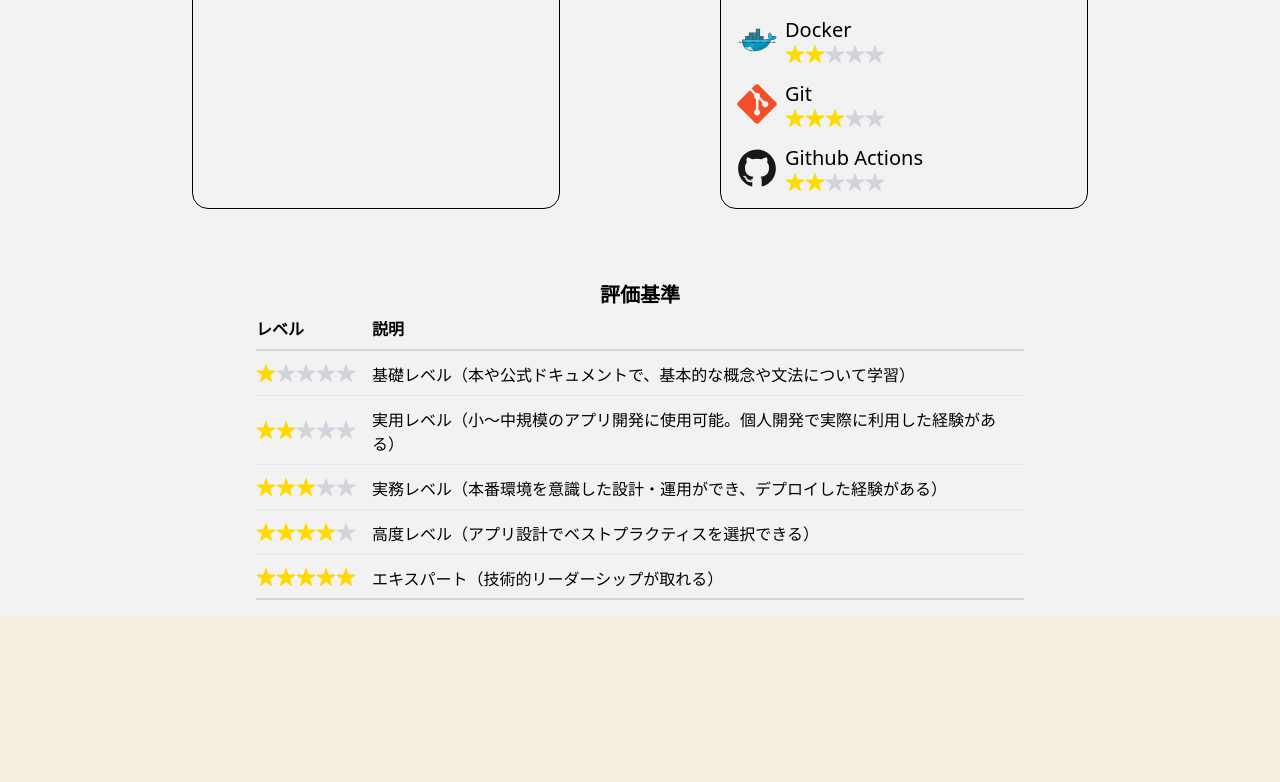
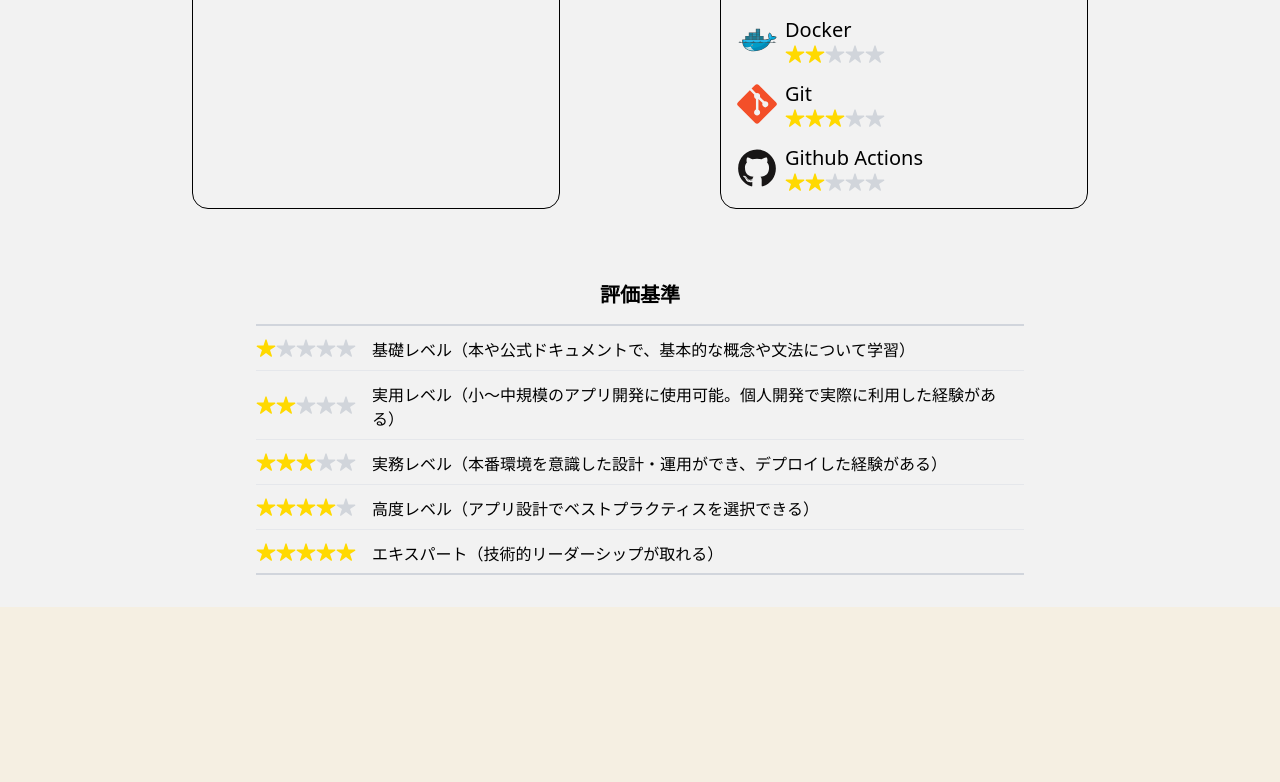
Before and after one commit to sookoo19/Portfolio, a React (Vite) app in the folder portfolio/: page / in a window 1280 px wide. Shown: the part 2343-3125 px from the top of the page. Built offline with nearby package versions, Linux system fonts and the light colour scheme.

Commit message:
skillsheet animation

```diff
--- a/portfolio/src/components/SkillSheet.tsx
+++ b/portfolio/src/components/SkillSheet.tsx
@@ -1,4 +1,5 @@
 import { IoStar } from 'react-icons/io5';
+import { motion } from 'framer-motion';
 
 export interface SkillSheetProps {
   name?: string;
@@ -26,12 +27,54 @@ export default function SkillSheet({
         </figcaption>
         <div className='flex flex-row'>
           {[...Array(maxStars)].map((_, index) => (
-            <IoStar
+            <motion.div
               key={index}
-              size={size}
-              color={index < level ? '#ffd900ff' : '#D1D5DB'}
-              aria-hidden
-            />
+              className='relative'
+              initial={{ color: '#D1D5DB'}}
+              whileInView={{
+                color: index < level ? '#ffd900ff' : '#D1D5DB',
+                scale: index < level ? [1, 1.3, 1] : 1,
+              }}
+							viewport={{ once: true, amount: 1 }}
+              transition={{
+                delay: index * 0.1 + 0.5,
+                duration: 0.4,
+                ease: 'easeOut',
+              }}
+            >
+              <IoStar
+                size={size}
+                aria-hidden
+              />
+              {index < level && (
+                <>
+                  {[...Array(4)].map((_, sparkIndex) => (
+                    <motion.div
+                      key={sparkIndex}
+                      className='absolute top-1/2 left-1/2 w-1 h-1 bg-yellow-400 rounded-full'
+                      initial={{
+                        x: 0,
+                        y: 0,
+                        opacity: 0,
+                        scale: 0
+                      }}
+                      whileInView={{
+                        x: Math.cos(sparkIndex * Math.PI / 2) * 15,
+                        y: Math.sin(sparkIndex * Math.PI / 2) * 15,
+                        opacity: [0, 1, 0],
+                        scale: [0, 1, 0]
+                      }}
+											viewport={{ once: true, amount: 1 }}
+                      transition={{
+                        delay: index * 0.1 + 0.2 + 0.5,
+                        duration: 0.5,
+                        ease: 'easeOut',
+                      }}
+                    />
+                  ))}
+                </>
+              )}
+            </motion.div>
           ))}
         </div>
       </div>
--- a/portfolio/src/pages/Skill.tsx
+++ b/portfolio/src/pages/Skill.tsx
@@ -83,13 +83,8 @@ export default function Skill() {
         </div>
         <div className='w-full max-w-3xl mx-auto flex flex-col items-center justify-center'>
           <h2 className='text-xl font-bold text-center'>評価基準</h2>
-          <table className='w-full border-collapse'>
-            <thead>
-              <tr className='border-b-2 border-gray-300'>
-                <th className='py-2 text-left'>レベル</th>
-                <th className='py-2 text-left'>説明</th>
-              </tr>
-            </thead>
+          <table className='w-full border-collapse my-4'>
+						<tr className='border-b-2 border-gray-300' />
             <tbody>
               <tr className='border-b border-gray-200'>
                 <td className='py-3 pr-4'>
```
